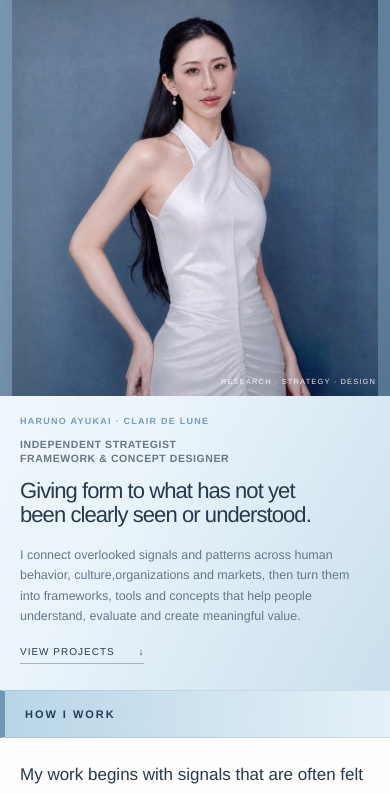
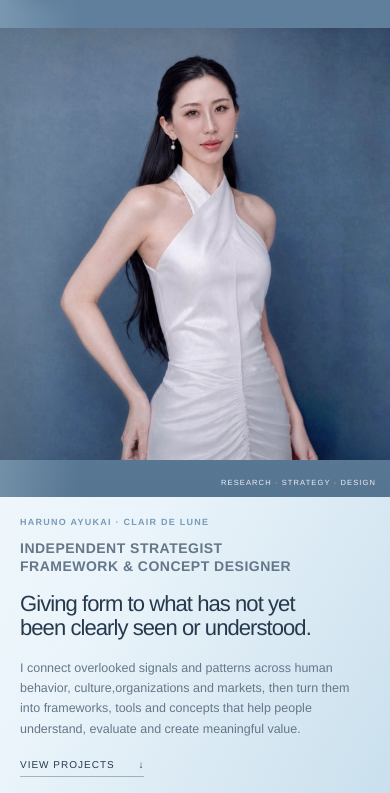
Before and after one commit to Haru317/portfolio, a website built with Vite: page index.html in a window 390 px wide. Shown: the part 69-862 px from the top of the page. Built offline with nearby package versions, Linux system fonts and the light colour scheme.

Commit message:
Update style.css

```diff
--- a/src/style.css
+++ b/src/style.css
@@ -284,3 +284,20 @@
   *, *::before, *::after { scroll-behavior: auto !important; transition: none !important; }
   .reveal { opacity: 1; transform: none; }
 }
+
+@media (max-width: 800px) {
+  .hero {
+    grid-template-rows: 60svh auto;
+  }
+
+  .hero-portrait {
+    height: 60svh;
+  }
+
+  .role {
+    font-size: 14px;
+    line-height: 1.3;
+    letter-spacing: .035em;
+    margin-bottom: 16px;
+  }
+}
```
